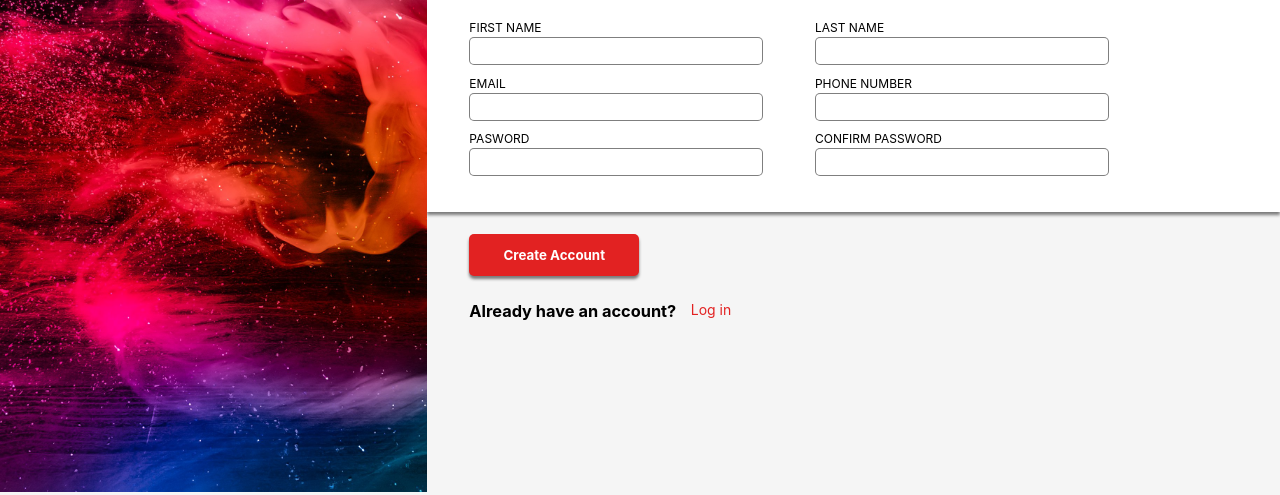
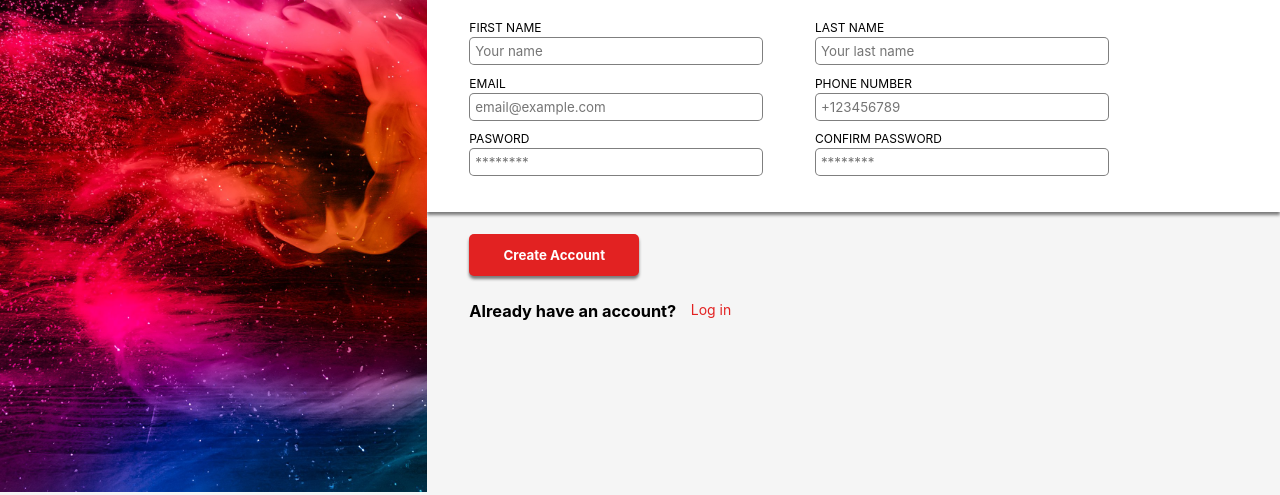
Before and after one commit to gutgab/sign-up-page, a plain HTML site: page index.html in a window 1280 px wide. Shown: the part 308-803 px from the top of the page. Drawn offline with Linux system fonts and the light colour scheme.

Commit message:
added html validation

```diff
--- a/index.html
+++ b/index.html
@@ -20,39 +20,39 @@
             <h2>You <i style="padding: 0;">know</i> you want to.</h2>
             <div class="form-container">
                 <h2>Let's do this!</h2>
-                <form action="" method="post">
+                <form action="#" method="post">
                     <ul>
                         <li>
                             <label for="name">FIRST NAME</label>
-                            <input type="text" name="name" id="name">
+                            <input placeholder="Your name" minlength="3" required type="text" name="name" id="name">
                         </li>
                         <li>
                             <label for="last">LAST NAME</label>
-                            <input type="text" name="last" id="last">
+                            <input placeholder="Your last name" minlength="3" required type="text" name="last" id="last">
                         </li>
                         <li>
                             <label for="mail">EMAIL</label>
-                            <input type="email" name="mail" id="mail">
+                            <input placeholder="email@example.com" required type="email" name="mail" id="mail">
                         </li>
                         <li>
                             <label for="tel">PHONE NUMBER</label>
-                            <input type="tel" name="tel" id="tel">
+                            <input placeholder="+123456789" required type="tel" name="tel" id="tel">
                         </li>
                         <li>
                             <label for="pass">PASWORD</label>
-                            <input type="password" name="pass" id="pass">
+                            <input placeholder="********" title="Please use at least 1 uppercase, lowercase, number, and symbol min 8 chars and max 12 chars" pattern="^(?=.*[a-z])(?=.*[A-Z])(?=.*[0-9])(?=.*[!@#$%^&*_=+-]).{8,12}$" required type="password" name="pass" id="pass">
                         </li>
                         <li>
                             <label for="pass-confirm">CONFIRM PASSWORD</label>
-                            <input type="password" name="pass-confirm" id="pass-confirm">
+                            <input placeholder="********" title="Please use at least 1 uppercase, lowercase, number, and symbol min 8 chars and max 12 chars" pattern="^(?=.*[a-z])(?=.*[A-Z])(?=.*[0-9])(?=.*[!@#$%^&*_=+-]).{8,12}$" required type="password" name="pass-confirm" id="pass-confirm">
                         </li>
                     </ul>
+                </div>
+                    <input id="btn" type="submit" value="Create Account">
+                    <div style="display: flex;">
                 </form>
-            </div>
-            <input id="btn" type="submit" value="Create Account">
-            <div style="display: flex;">
                 <h3>Already have an account?</h3>
-                <a href="">Log in</a>
+                <a href="#">Log in</a>
             </div>
         </div>
     </div>
--- a/style.css
+++ b/style.css
@@ -77,6 +77,9 @@ input:focus:not(#btn){
     border: rgb(125, 200, 224) solid 1px;
     box-shadow: 0 0 5px #719ECE;
 }
+  input:valid {
+    border-color: rgb(31, 179, 31)
+  }
 #btn{
     margin-left: 5%;
     padding: 1.5% 4%;
```
